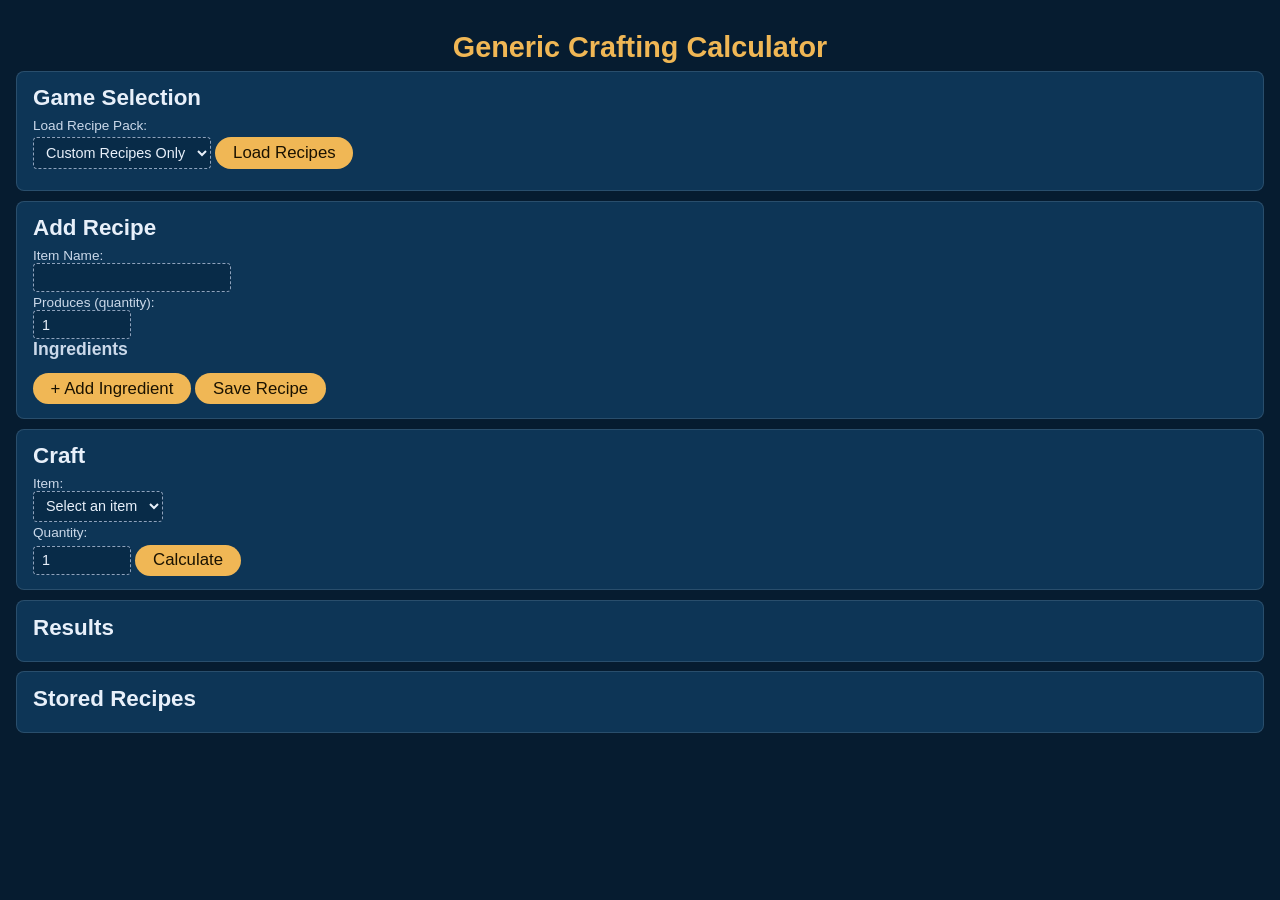
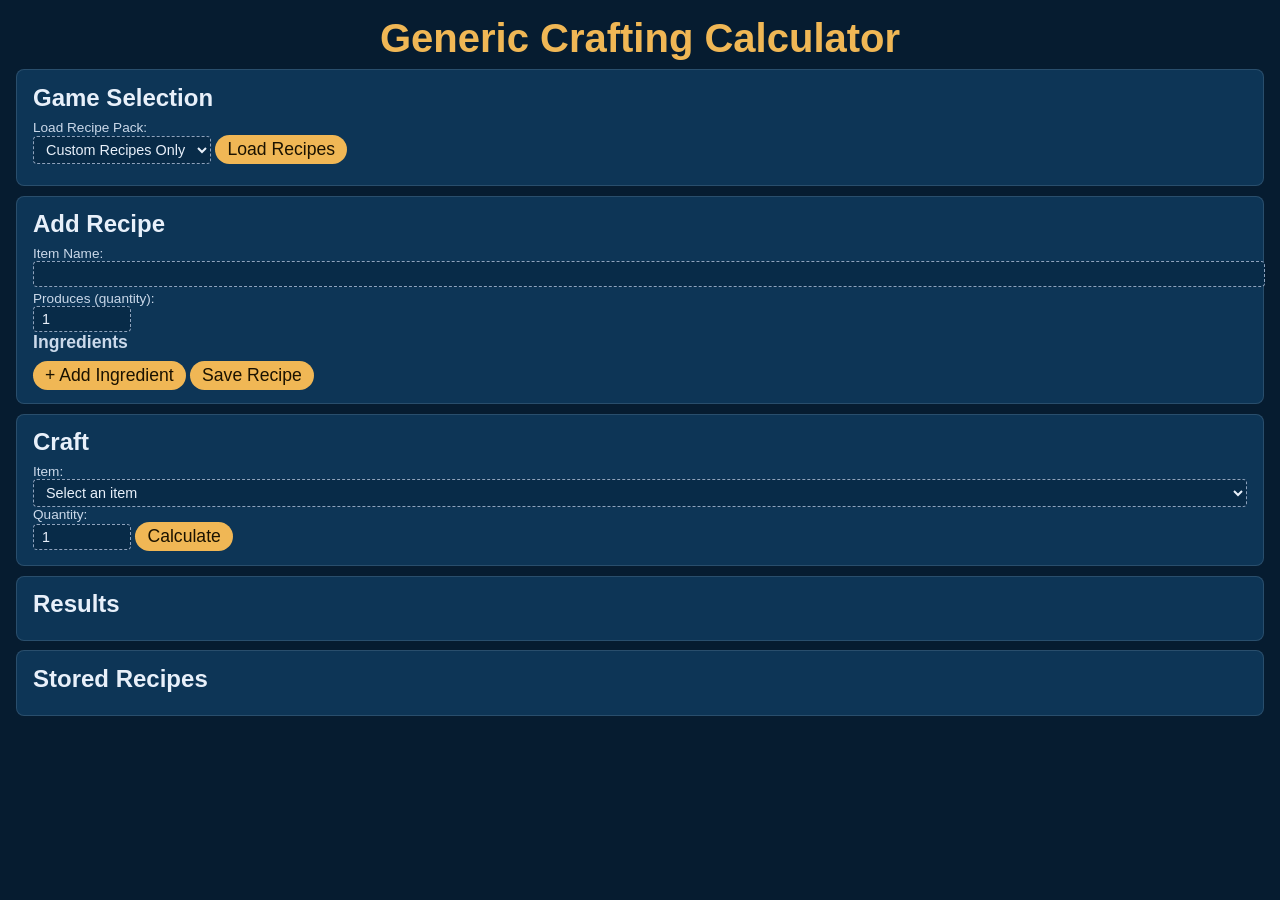

Refactor UI elements for consistency and improve styling across components

--- a/styles.css
+++ b/styles.css
@@ -16,31 +16,32 @@
 
 /* ======= Base ======= */
 body {
-  font-family: 'Kalam', 'Comic Sans MS', cursive, sans-serif;
+  font-family: "Kalam", "Comic Sans MS", cursive, sans-serif;
   background: var(--bg);
   color: var(--ink);
   margin: 0;
-  padding: 0.75rem 1rem;
+  padding: 1rem;
 }
 
 h1 {
   text-align: center;
-  font-family: 'Caveat', cursive, sans-serif;
-  font-size: 1.8rem;
+  font-family: "Caveat", cursive, sans-serif;
+  font-size: 2.5rem;
   color: var(--accent);
-  margin-bottom: 0.4rem;
+  margin-top: 0;
+  margin-bottom: 0.5rem;
 }
 
 h2 {
-  font-family: 'Caveat', cursive, sans-serif;
+  font-family: "Caveat", cursive, sans-serif;
   color: var(--ink);
   margin-top: 0;
-  margin-bottom: 0.4rem;
-  font-size: 1.4rem;
+  margin-bottom: 0.5rem;
+  font-size: 1.5rem;
 }
 
 h3 {
-  font-family: 'Caveat', cursive, sans-serif;
+  font-family: "Caveat", cursive, sans-serif;
   color: var(--ink-2);
   margin: 0 0 0.5rem 0;
   font-size: 1.1rem;
@@ -60,8 +61,8 @@ h4 {
 }
 
 .tab-btn {
-  font-family: 'Caveat', cursive, sans-serif;
-  font-size: 1.1rem;
+  font-family: "Caveat", cursive, sans-serif;
+  font-size: 1.3rem;
   background: transparent;
   color: var(--ink-3);
   border: none;
@@ -70,7 +71,9 @@ h4 {
   padding: 0.5rem 1.25rem;
   cursor: pointer;
   margin-top: 0;
-  transition: color 0.15s, border-color 0.15s;
+  transition:
+    color 0.15s,
+    border-color 0.15s;
 }
 
 .tab-btn:hover {
@@ -134,6 +137,7 @@ h4 {
 label {
   color: var(--ink-2);
   font-size: 0.85rem;
+  width: 100%;
   display: block;
   margin-top: 0.2rem;
 }
@@ -144,9 +148,9 @@ select {
   border: 1px dashed var(--ink-3);
   border-radius: 4px;
   color: var(--ink);
-  padding: 0.35rem 0.5rem;
+  padding: 0.25rem 0.5rem;
   width: auto;
-  font-family: 'Kalam', cursive, sans-serif;
+  font-family: "Kalam", cursive, sans-serif;
   font-size: 0.9rem;
 }
 
@@ -167,11 +171,10 @@ button {
   color: #1a1201;
   border: none;
   border-radius: 20px;
-  padding: 0.35rem 1.1rem;
-  font-family: 'Caveat', cursive, sans-serif;
-  font-size: 1.05rem;
+  padding: 0.25rem 0.75rem;
+  font-family: "Caveat", cursive, sans-serif;
+  font-size: 1.1rem;
   cursor: pointer;
-  margin-top: 0.3rem;
   transition: background 0.15s;
 }
 
@@ -306,7 +309,7 @@ button:hover {
 }
 
 .material-qty {
-  font-family: 'Caveat', cursive, sans-serif;
+  font-family: "Caveat", cursive, sans-serif;
   font-size: 1.75rem;
   font-weight: 700;
   line-height: 1;
@@ -369,7 +372,7 @@ button:hover {
 .results-collapse summary {
   cursor: pointer;
   padding: 0.75rem 1rem;
-  font-family: 'Caveat', cursive, sans-serif;
+  font-family: "Caveat", cursive, sans-serif;
   font-size: 1.1rem;
   color: var(--ink);
   display: flex;
@@ -390,7 +393,7 @@ button:hover {
 .collapse-count {
   font-size: 0.85rem;
   color: var(--ink-3);
-  font-family: 'Kalam', cursive, sans-serif;
+  font-family: "Kalam", cursive, sans-serif;
 }
 
 .collapse-content {
@@ -491,28 +494,6 @@ ul.tree-list ul.tree-list {
   padding-left: 1rem;
 }
 
-/* Building required indicator */
-.building-required {
-  display: flex;
-  align-items: center;
-  gap: 0.5rem;
-  padding: 0.3rem 0.6rem;
-  background: var(--paper-2);
-  border-radius: 4px;
-  border-left: 3px solid var(--accent-2);
-  margin: 0.25rem 0;
-  font-size: 0.85rem;
-}
-
-.building-req-label {
-  color: var(--ink-3);
-}
-
-.building-req-name {
-  color: var(--accent-2);
-  font-weight: bold;
-}
-
 /* ======= Recipe Lists ======= */
 .recipes-list {
   display: flex;
@@ -570,7 +551,8 @@ ul.tree-list ul.tree-list {
 
 /* ======= Form Sections ======= */
 .form-section {
-  margin-top: 1rem;
+  margin-top: 0.5rem;
+  margin-bottom: 0.5rem;
   padding: 0.75rem;
   background: var(--paper-2);
   border-radius: 6px;
@@ -619,7 +601,6 @@ ul.tree-list ul.tree-list {
 .delete-btn {
   background: #e05757;
   color: #fff;
-  font-size: 0.8rem;
   padding: 0.25rem 0.55rem;
   margin: 0;
   border-radius: 20px;
@@ -632,7 +613,6 @@ ul.tree-list ul.tree-list {
 .edit-btn {
   background: #1565c0;
   color: #fff;
-  font-size: 0.8rem;
   padding: 0.25rem 0.55rem;
   margin: 0;
   border-radius: 20px;
@@ -651,7 +631,7 @@ ul.tree-list ul.tree-list {
   border-radius: 10px;
   cursor: pointer;
   margin: 0;
-  font-family: 'Kalam', cursive, sans-serif;
+  font-family: "Kalam", cursive, sans-serif;
 }
 
 .add-to-queue-btn:hover {
@@ -681,46 +661,45 @@ ul.tree-list ul.tree-list {
   color: #81c784;
 }
 
-/* ======= Variant & Material Selectors ======= */
-#variantSelector {
-  margin: 0.2rem 0;
+#craftItem,
+#categoryName,
+#itemName,
+#variantName,
+#buildingName,
+.building-req-name,
+.building-req-label,
+#variantSelect,
+#materialSelectors,
+.material-selector-row select {
+  width: 100%;
+  display: inline-block;
 }
 
-#materialSelectors {
-  margin: 0.25rem 0;
-  padding: 0.4rem 0.6rem;
-  background: var(--paper-2);
-  border-radius: 4px;
-  border: 1px solid rgba(203, 217, 234, 0.2);
-}
+/* ======= Variant & Material Selectors ======= */
 
 .material-selector-row {
-  display: flex;
   align-items: center;
   gap: 0.5rem;
   margin: 0.25rem 0;
 }
 
-.material-selector-row label {
-  color: var(--accent);
-  font-weight: normal;
+#craftCard label {
   min-width: 9rem;
   font-size: 0.85rem;
   margin-top: 0;
 }
 
-.building-selector-section {
+#buildingIndicator {
   margin-top: 0.5rem;
-  padding-top: 0.5rem;
-  border-top: 1px solid rgba(203, 217, 234, 0.15);
 }
 
-.building-selector-label {
-  font-size: 0.8rem;
-  color: #ce93d8;
-  font-style: italic;
+#buildingCraftRow {
+  width: 100%;
+  margin-top: 0.5rem;
+  padding-left: 0.5em;
+  padding-right: 0.5em;
   display: block;
-  margin-bottom: 0.25rem;
+  border-left: 3px solid #ce93d8;
 }
 
 /* ======= Data Actions ======= */
